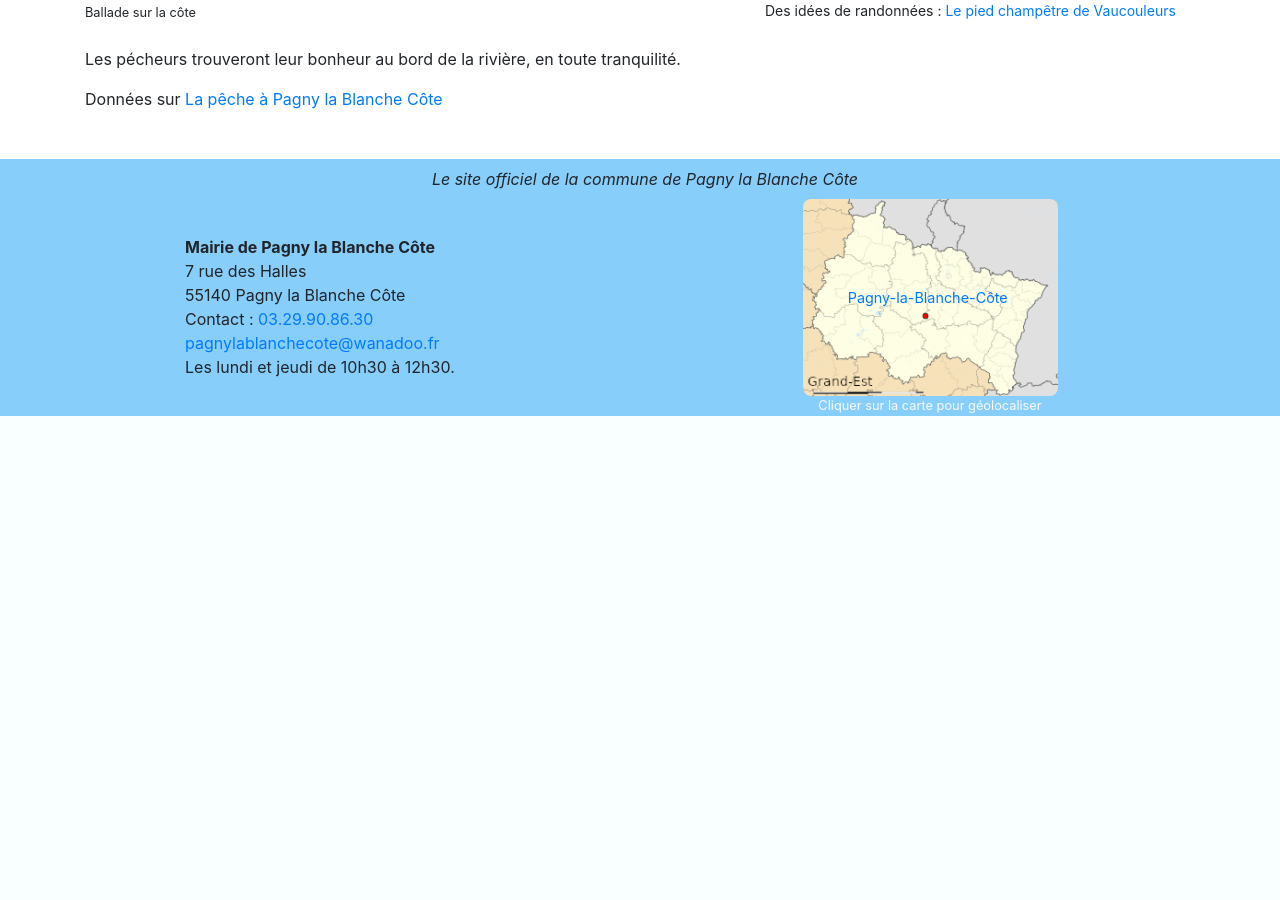
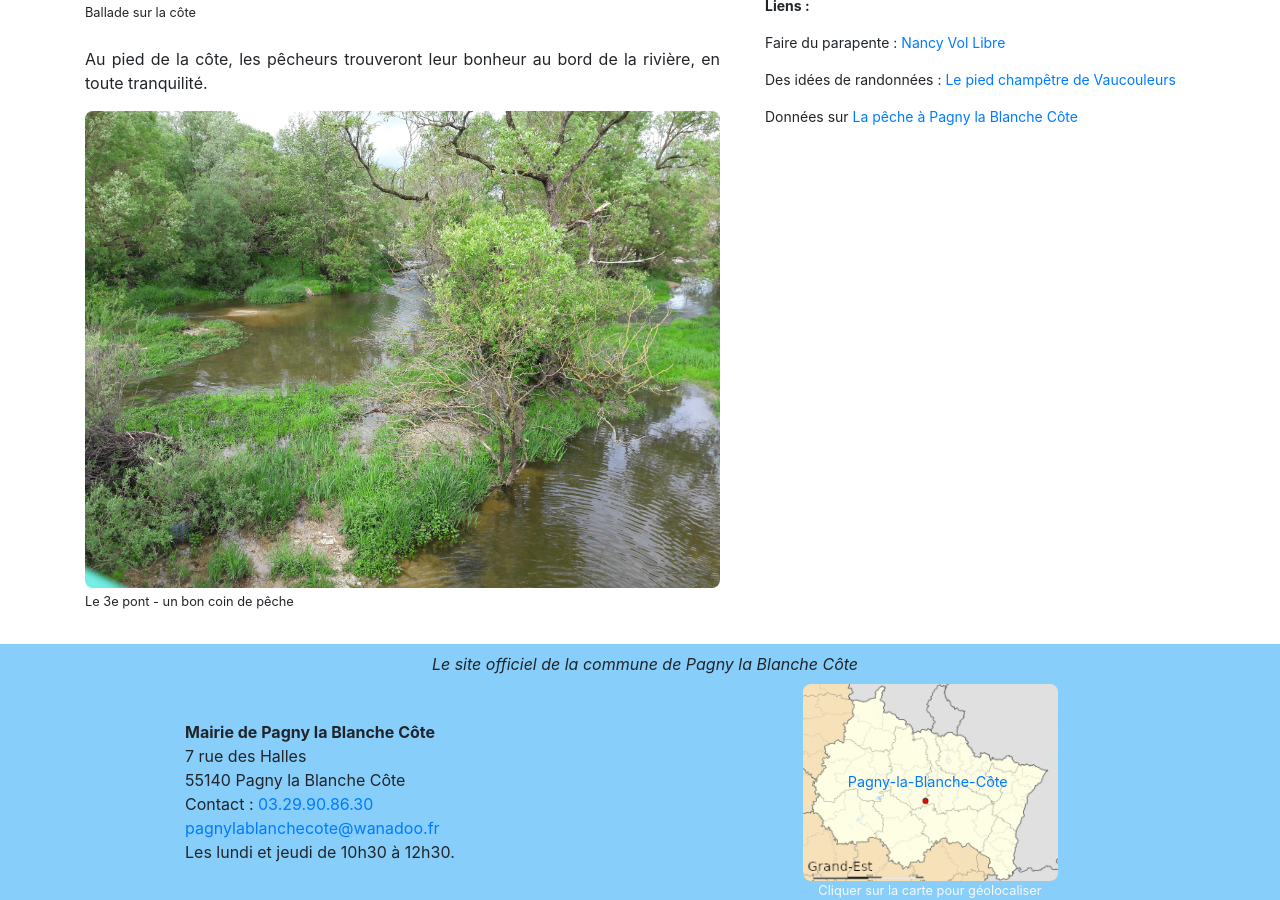
Before and after one commit to mfd-tchad/sitePagny, a Symfony app: template templates/animationetloisirs/indexsportsetloisirs.html.twig in a window 1280 px wide. Shown: the part 1123-2023 px from the top of the page. Before the commit the page ends 1539 px from the top, so only its background shows below. Run offline with Twig, Linux system fonts and the light colour scheme; the template is opened without the code that fills it, so the values that code supplies are empty; some libraries are stand-ins or nearby versions.

Commit message:
arrangement de la page Sports et Loisirs, avec ajout d'une photo sur la pêche

```diff
--- a/templates/animationetloisirs/indexsportsetloisirs.html.twig
+++ b/templates/animationetloisirs/indexsportsetloisirs.html.twig
@@ -19,12 +19,17 @@
         </div>
 
         <div class="mt-4">
-            <p>Les pécheurs trouveront leur bonheur au bord de la rivière, en toute tranquilité.</p>
-
-            <p>Données sur <a href="/documents/La-Meuse-a-Pagny-la-Blanche-Cote.pdf">La pêche à Pagny la Blanche Côte</a></p>
-
+            <p>Au pied de la côte, les pêcheurs trouveront leur bonheur au bord de la rivière, en toute tranquilité.</p>
+            <div> <img class="bords-arrondis" src ="/images/loisirs/troisieme-pont.jpg" Alt="Photo 3e pont" width="100%">
+                <small>Le 3e pont - un bon coin de pêche</small> </img>
+            </div>
+        </div>
     </main>
-    <aside class="col-md-5">
+    <aside class="col-md-5 mb-auto">
+        <div class="mt-5">
+            <p> </p>
+            <br>
+        </div>
         <div class="container-fluid">
             <div class="text-center">
 
@@ -34,6 +39,7 @@
                 <p><strong> Liens : </strong></p>
                 <p>Faire du parapente : <a href="http://www.nancyvollibre.com/sites-de-vol/pagny-la-blanche-cote">Nancy Vol Libre</a></p>
                 <p>Des idées de randonnées : <a href="https://www.lepiedchampetre.fr/nos-circuits/">Le pied champêtre de Vaucouleurs</a></p>
+                <p>Données sur <a href="/documents/La-Meuse-a-Pagny-la-Blanche-Cote.pdf">La pêche à Pagny la Blanche Côte</a></p>
             </div>
         </div>
     </aside>
```
Also changed, not shown: public/images/loisirs/troisieme-pont.jpg (added).
